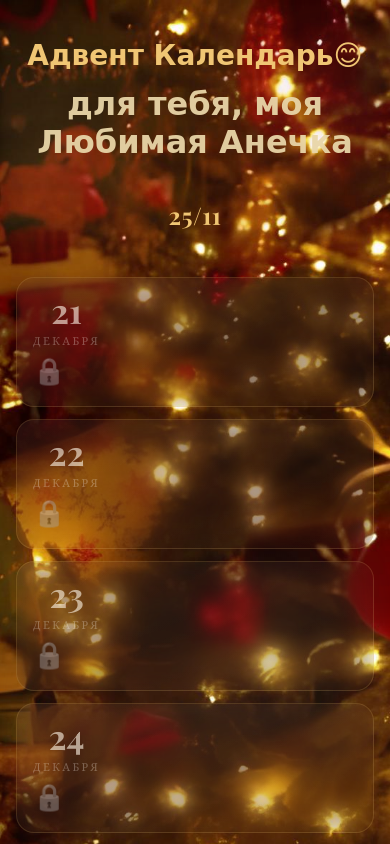
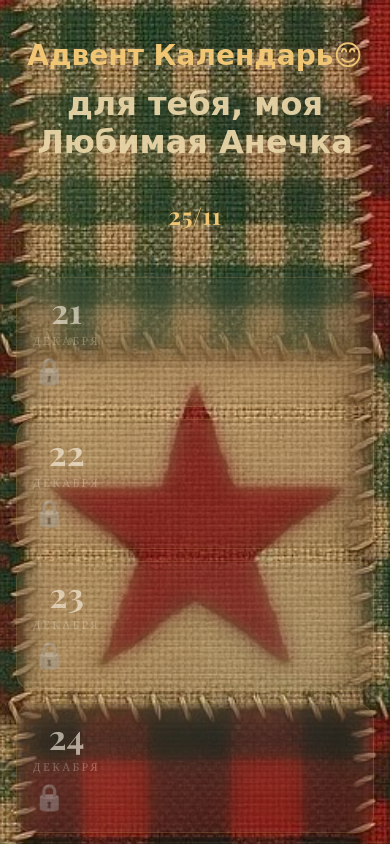
Before and after one commit to sharikokek/ForMyDearAnny, a plain HTML site: page index.html in a window 390 px wide. Shown: the top 844 px of the page. Drawn offline with nearby package versions, Linux system fonts and the light colour scheme; a web font is replaced by a local one.

Commit message:
Implement mobile background image for index.html
Added mobile background image for screens smaller than 768px.

```diff
--- a/index.html
+++ b/index.html
@@ -43,8 +43,13 @@ body::before{
     radial-gradient(circle at 22% 86%, rgba(240,198,116,.07), transparent 20%);
   filter:blur(6px);
 }
-@media (min-width:768px){
-  body{ background-attachment:fixed; } /* «прибитый» фон только на десктопе */
+
+/* Фон для мобильных телефонов */
+@media (max-width: 767px){
+  body{
+    background-image: url('mm.jpg');
+    background-position: center top;
+  }
 }
 
 .wrap{
```
